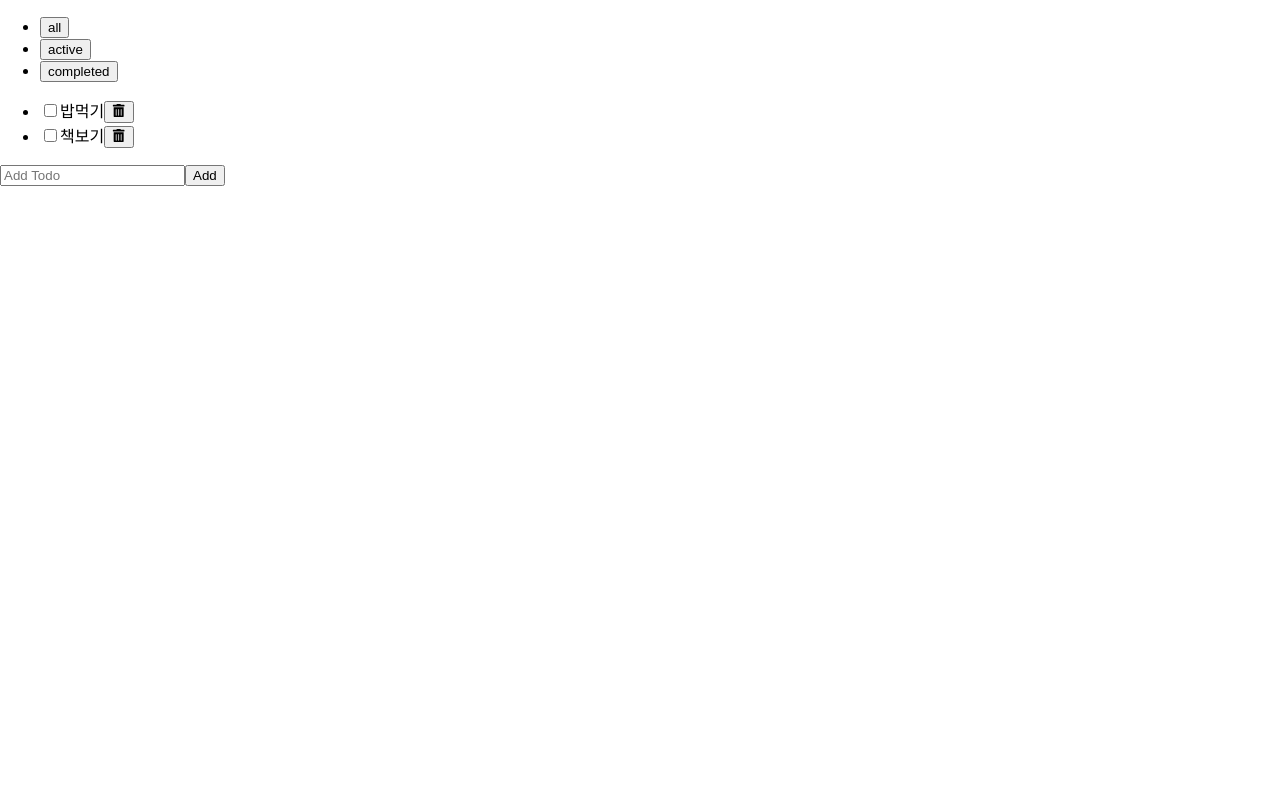
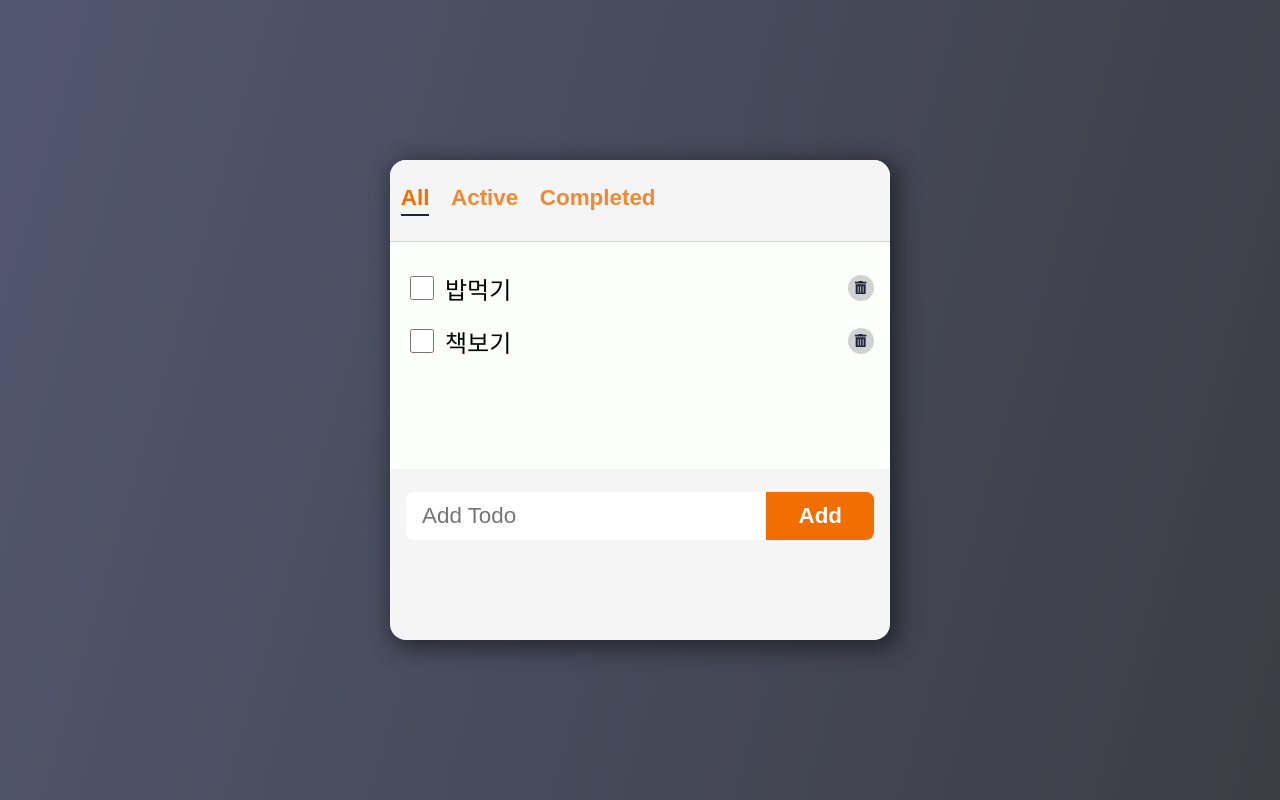
Before and after one commit to hyunny123/react_revision, a React (Create React App) app in the folder summary/: page / in a window 1280 px wide. Built offline with nearby package versions, Linux system fonts and the light colour scheme.

Commit message:
[FEAT]style

```diff
--- a/summary/src/components/AddTodo/AddTodo.jsx
+++ b/summary/src/components/AddTodo/AddTodo.jsx
@@ -1,5 +1,6 @@
 import React, { useState } from "react";
 import { v4 as uuidv4 } from "uuid";
+import styles from "./AddTodo.module.css";
 
 export default function AddTodo({ onAdd }) {
   const [text, setText] = useState("");
@@ -13,14 +14,15 @@
   };
   return (
     <div>
-      <form onSubmit={handleSubmit}>
+      <form className={styles.form} onSubmit={handleSubmit}>
         <input
+          className={styles.input}
           type="text"
           value={text}
           placeholder="Add Todo"
           onChange={handleChange}
         />
-        <button>Add</button>
+        <button className={styles.button}>Add</button>
       </form>
     </div>
   );
--- /dev/null
+++ b/summary/src/components/AddTodo/AddTodo.module.css
@@ -0,0 +1,31 @@
+.form {
+  width: 100%;
+  display: flex;
+  padding: 1.4rem 1rem;
+  background-color: var(--color-bg-dark);
+}
+
+.input {
+  flex: 1 0 auto;
+  font-size: 1.4rem;
+  padding: 0.7rem 1rem;
+  border: none;
+  outline: none;
+  border-top-left-radius: 8px;
+  border-bottom-left-radius: 8px;
+}
+
+.button {
+  cursor: pointer;
+  background-color: var(--color-accent);
+  color: var(--color-white);
+  font-weight: bold;
+  font-size: 1.4rem;
+  padding: 0 2rem;
+  border-top-right-radius: 8px;
+  border-bottom-right-radius: 8px;
+}
+
+.button:hover {
+  filter: brightness(125%);
+}
--- a/summary/src/components/Header/Header.jsx
+++ b/summary/src/components/Header/Header.jsx
@@ -1,13 +1,23 @@
 import React from "react";
+import styles from "./Header.module.css";
 
 export default function Header({ filter, filters, onFilterChange }) {
   return (
-    <ul>
-      {filters.map((value, index) => (
-        <li key={index}>
-          <button onClick={() => onFilterChange(value)}>{value}</button>
-        </li>
-      ))}
-    </ul>
+    <header className={styles.header}>
+      <ul className={styles.filters}>
+        {filters.map((value, index) => (
+          <li key={index}>
+            <button
+              className={`${styles.filter} ${
+                filter === value && styles.selected
+              }`}
+              onClick={() => onFilterChange(value)}
+            >
+              {value}
+            </button>
+          </li>
+        ))}
+      </ul>
+    </header>
   );
 }
--- /dev/null
+++ b/summary/src/components/Header/Header.module.css
@@ -0,0 +1,33 @@
+.header {
+  display: flex;
+  justify-content: space-between;
+  align-items: center;
+  background-color: var(--color-bg-dark);
+  border-bottom: 1px solid var(--color-grey);
+}
+
+.filters {
+  display: flex;
+}
+
+.filter {
+  font-size: 1.4rem;
+  margin: 0.3rem;
+  text-transform: capitalize;
+  background-color: transparent;
+  color: var(--color-accent);
+  opacity: 0.8;
+  font-weight: bold;
+}
+
+.filter:hover,
+.filter.selected {
+  opacity: 1;
+}
+
+.filter.selected::after {
+  content: '';
+  display: block;
+  margin-top: 0.2rem;
+  border: 1px solid var(--color-text);
+}
--- a/summary/src/components/Todo/Todo.jsx
+++ b/summary/src/components/Todo/Todo.jsx
@@ -1,5 +1,6 @@
 import React from "react";
 import { FaTrashAlt } from "react-icons/fa";
+import styles from "./Todo.module.css";
 
 export default function Todo({ todo, onUpdate, onDelete }) {
   const { text, status } = todo;
@@ -14,17 +15,22 @@
     onDelete(todo);
   };
   return (
-    <li>
+    <li className={styles.todo}>
       <input
+        className={styles.checkbox}
         type="checkbox"
         id="checkbox"
+        checked={status === "completed"}
         onChange={handleChange}
-        checked={status === "completed"}
       />
-      <label htmlFor="">{text}</label>
-      <button onClick={handleDelete}>
-        <FaTrashAlt />
-      </button>
+      <label htmlFor="checkbox" className={styles.text}>
+        {text}
+      </label>
+      <span className={styles.icon}>
+        <button onClick={handleDelete} className={styles.button}>
+          <FaTrashAlt />
+        </button>
+      </span>
     </li>
   );
 }
--- /dev/null
+++ b/summary/src/components/Todo/Todo.module.css
@@ -0,0 +1,36 @@
+.todo {
+  display: flex;
+  justify-content: space-between;
+  align-items: center;
+  padding: 0.5rem 1rem;
+  margin: 0.1rem 0;
+  color: var(--clor-text);
+}
+
+.checkbox {
+  width: 1.5rem;
+  height: 1.5rem;
+}
+
+.text {
+  flex: 1 1 0%;
+  margin-left: 0.5rem;
+  font-size: 1.5rem;
+}
+
+.icon {
+  width: 26px;
+  height: 26px;
+  background-color: var(--color-grey);
+  border-radius: 100%;
+  transition: all 150ms ease-out;
+}
+
+.icon:hover {
+  background-color: var(--color-accent);
+  transform: rotate(15deg) scale(1.2);
+}
+.button {
+  color: var(--color-text);
+  background-color: transparent;
+}
--- a/summary/src/components/TodoList/TodoList.jsx
+++ b/summary/src/components/TodoList/TodoList.jsx
@@ -1,6 +1,7 @@
 import React, { useState } from "react";
 import AddTodo from "../AddTodo/AddTodo";
 import Todo from "../Todo/Todo";
+import styles from "./TodoList.module.css";
 
 export default function TodoList({ filter }) {
   const [todos, setTodos] = useState([
@@ -28,8 +29,8 @@
   const filtered = getFilteredItems(todos, filter);
 
   return (
-    <div>
-      <ul>
+    <section className={styles.container}>
+      <ul className={styles.list}>
         {filtered.map((item) => (
           <Todo
             key={item.id}
@@ -40,7 +41,7 @@
         ))}
       </ul>
       <AddTodo onAdd={handleAdd} />
-    </div>
+    </section>
   );
 }
 
--- /dev/null
+++ b/summary/src/components/TodoList/TodoList.module.css
@@ -0,0 +1,12 @@
+.container {
+  height: 100%;
+  min-height: 0;
+  display: flex;
+  flex-direction: column;
+  background-color: var(--color-bg);
+}
+
+.list {
+  flex: 1 1 auto;
+  overflow-y: auto;
+}
--- a/summary/src/index.css
+++ b/summary/src/index.css
@@ -1,13 +1,79 @@
+:root {
+  --color-bg-dark: #f5f5f5;
+  --color-bg: #fdfffd;
+  --color-grey: #d1d1d1;
+  --color-text: #22243b;
+  --color-accent: #f16e03;
+  --color-white: white;
+  --color-scrollbar: #aaa7a7;
+}
+
 body {
   margin: 0;
-  font-family: -apple-system, BlinkMacSystemFont, 'Segoe UI', 'Roboto', 'Oxygen',
-    'Ubuntu', 'Cantarell', 'Fira Sans', 'Droid Sans', 'Helvetica Neue',
+  font-family: -apple-system, BlinkMacSystemFont, "Segoe UI", "Roboto", "Oxygen",
+    "Ubuntu", "Cantarell", "Fira Sans", "Droid Sans", "Helvetica Neue",
     sans-serif;
   -webkit-font-smoothing: antialiased;
   -moz-osx-font-smoothing: grayscale;
+  width: 100vw;
+  height: 100vh;
+  display: flex;
+  justify-content: center;
+  align-items: center;
+  font-size: 1.2rem;
+  accent-color: var(--color-accent);
+  background: rgb(81, 87, 111);
+  background: linear-gradient(
+    106deg,
+    rgba(81, 87, 111, 1) 0%,
+    rgba(60, 61, 69, 1) 100%
+  );
+}
+
+#root {
+  width: 100%;
+  height: 60%;
+  max-width: 500px;
+  background-color: var(--color-bg-dark);
+  overflow: hidden;
+  border-radius: 1rem;
+  display: flex;
+  flex-direction: column;
+  -webkit-box-shadow: 5px 5px 21px 4px rgba(0, 0, 0, 0.45);
+  box-shadow: 5px 5px 21px 4px rgba(0, 0, 0, 0.45);
 }
 
 code {
-  font-family: source-code-pro, Menlo, Monaco, Consolas, 'Courier New',
+  font-family: source-code-pro, Menlo, Monaco, Consolas, "Courier New",
     monospace;
 }
+
+* {
+  box-sizing: border-box;
+}
+
+ul {
+  list-style: none;
+  padding-left: 0;
+}
+
+button {
+  outline: none;
+  border: none;
+}
+
+::-webkit-scrollbar {
+  width: 0.5rem;
+}
+
+::-webkit-scrollbar-track {
+  background-color: var(--color-bg-dark);
+}
+
+::-webkit-scrollbar-thumb {
+  background-color: var(--color-scrollbar);
+}
+
+::-webkit-scrollbar-thumb:hover {
+  background-color: var(--color-accent);
+}
```
